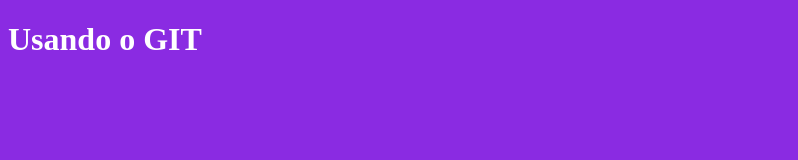
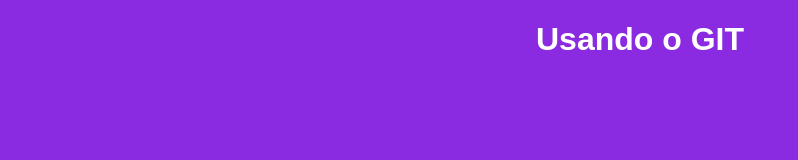
Before and after one commit to gustavoweb10/aula_git, a plain HTML site: page index.html in a window 1280 px wide. Shown: the whole page, without its empty margins (0-798 px from the left). Drawn offline with Linux system fonts and the light colour scheme.

Commit message:
Alteração no Título H1

```diff
--- a/css/estilo.css
+++ b/css/estilo.css
@@ -3,4 +3,6 @@ body{
 }
 h1{
     color: #fff;
+    font-family: Arial, "Helvetica Neue", Helvetica, sans-serif;
+    text-align: center;
 }
```
